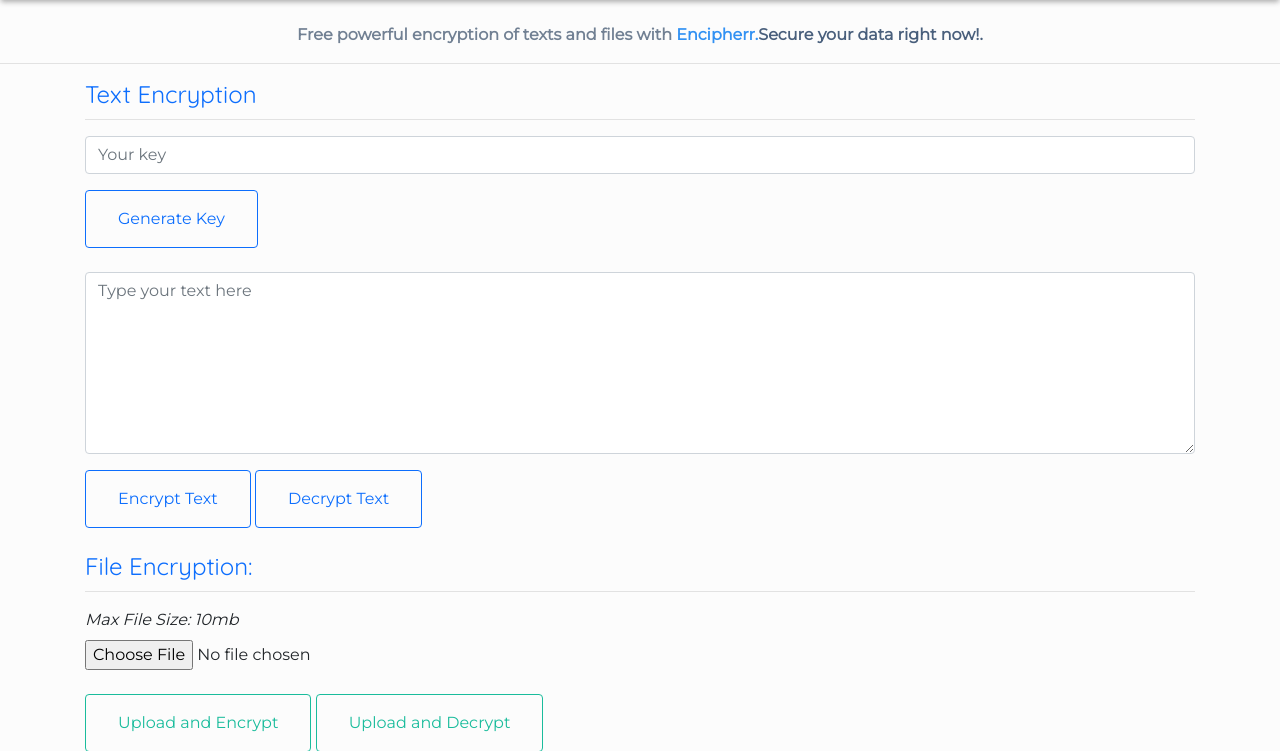
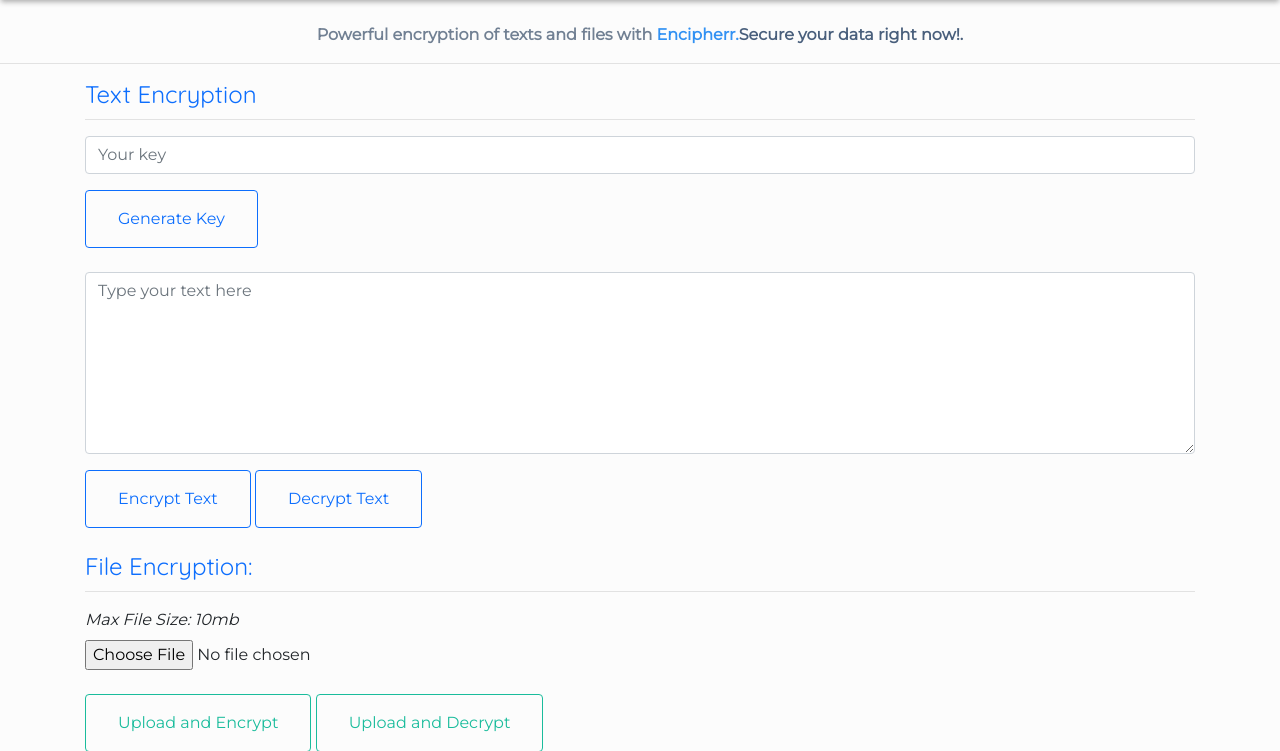
Before and after one commit to Oussama1403/Encipherr, a Flask app: page / in a window 1280 px wide. Shown: the part 56-807 px from the top of the page. Run offline with Flask 2, Linux system fonts and the light colour scheme; some libraries are stand-ins or nearby versions.

Commit message:
Update home.html

```diff
--- a/templates/home.html
+++ b/templates/home.html
@@ -1,7 +1,7 @@
 {% extends "base.html" %}
 {% block content %}
 
-<p id="intro" class="text-center">Free powerful encryption of texts and files with <span style="color: #3191f3;font-weight:bold">Encipherr.</span><span style="color:#495F7C">Secure your data right now!.</span></p>
+<p id="intro" class="text-center">Powerful encryption of texts and files with <span style="color: #3191f3;font-weight:bold">Encipherr.</span><span style="color:#495F7C">Secure your data right now!.</span></p>
 
 <hr style="width:100%;margin-bottom:16px;margin-top:0"/>
 <div class="container">
```
